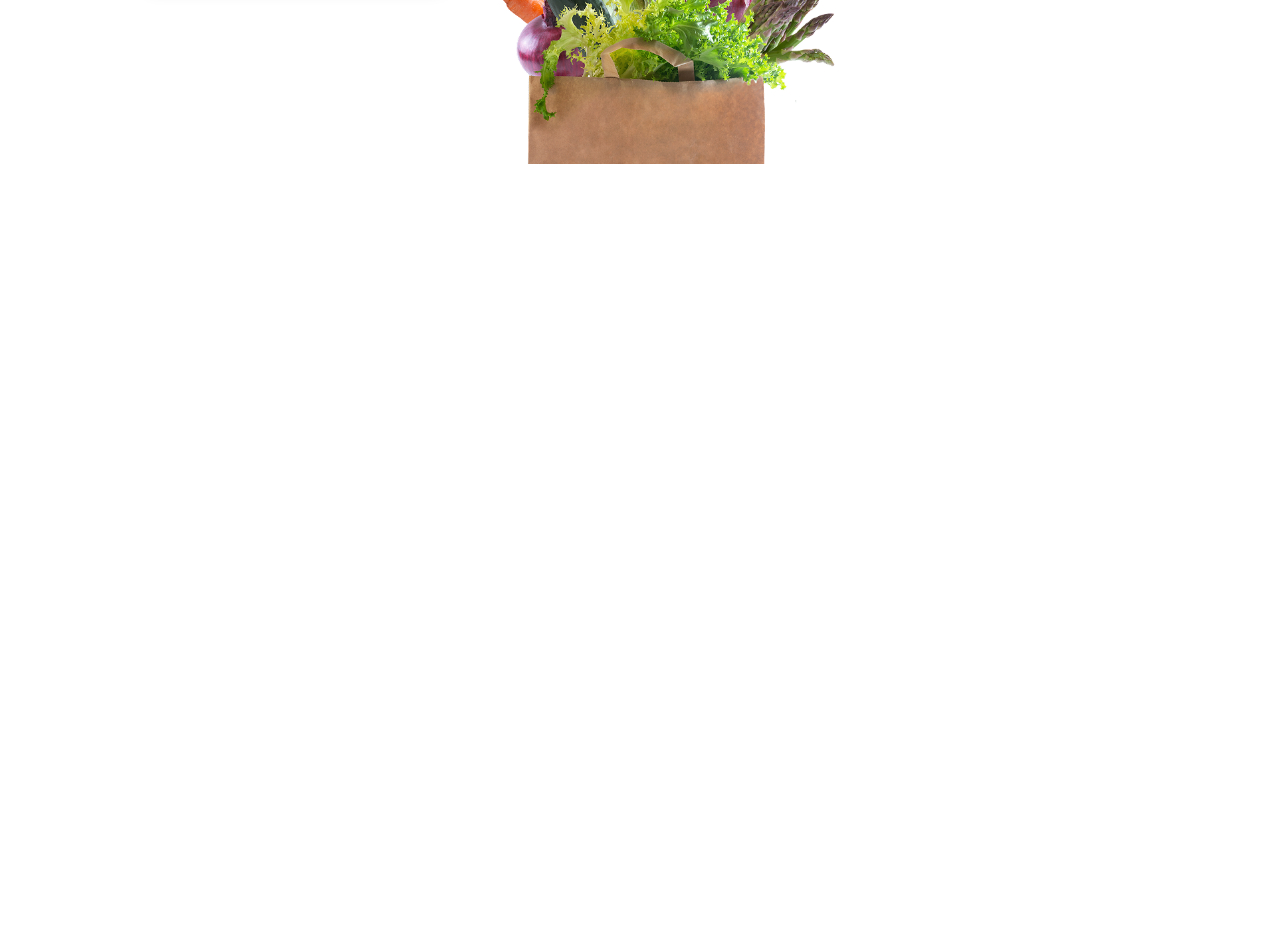
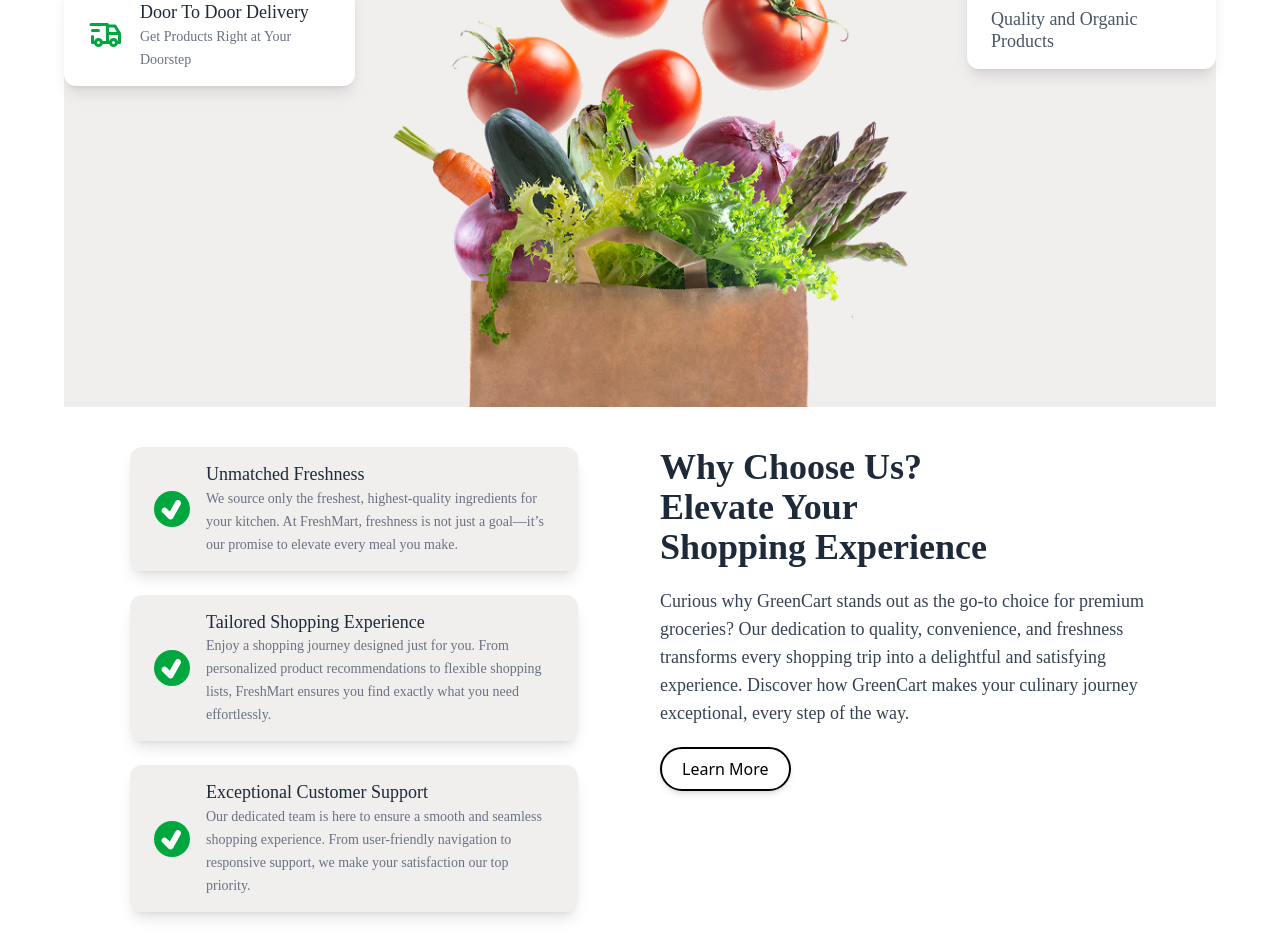
Before and after one commit to mayankkumar8629/VeggieTO, a React (Vite) app in the folder frontend/CustomerModule/: page / in a window 1280 px wide. Shown: the part 438-1390 px from the top of the page. Before the commit the page ends 800 px from the top, so only its background shows below. Built offline with nearby package versions, Linux system fonts and the light colour scheme.

Commit message:
making secondSection

```diff
--- a/frontend/CustomerModule/src/App.jsx
+++ b/frontend/CustomerModule/src/App.jsx
@@ -1,6 +1,7 @@
 import React from 'react';
 import  Navbar from './components/Partials/Navbar';
 import FirstSection from './components/Homepage/FirstSection';
+import { SecondSection } from './components/Homepage/SecondSection';
 
 
 const App = () => {
@@ -8,6 +9,7 @@ const App = () => {
     <div className='h-screen max-w-9/10 justify-center items-center mx-auto '>
       <Navbar/>
       <FirstSection />
+      <SecondSection />
     </div>
   )
 }
--- a/frontend/CustomerModule/src/components/Homepage/FirstSection.jsx
+++ b/frontend/CustomerModule/src/components/Homepage/FirstSection.jsx
@@ -6,8 +6,8 @@ import Fresh from './Utilities/Fresh';
 
 const FirstSection = () => {
     return (
-        <div>
-            <div className='flex justify-evenly text-center items-center font-[Plus-Jakarta-Sans] lg:text-5xl md:text-4xl sm:text-3xl text-2xl text-shadow-lg'>
+        <div className="bg-[#efebebda]">
+            <div className='flex justify-evenly pt-14 text-center items-center font-[Plus-Jakarta-Sans] lg:text-6xl md:text-4xl sm:text-3xl text-2xl text-shadow-lg'>
                 Get Products Right from <br />Farm with Krishi
             </div>
             <div className="flex justify-center">
@@ -18,7 +18,7 @@ const FirstSection = () => {
                     <div className="flex-initial  "><img src={img} className='flex-initial' /></div>
                     <div className="flex-initial "><DeliveryCard /></div>
                 </div>
-                <div className="flex-initial  "><img src={grocery} className='flex-initial h-96 object-bottom' /></div>
+                <div className="flex-initial  "><img src={grocery} className='flex-initial relative bottom-0' /></div>
                 <div className="flex-initial  "><Fresh /></div>
             </div>
 
--- /dev/null
+++ b/frontend/CustomerModule/src/components/Homepage/SecondSection.jsx
@@ -0,0 +1,39 @@
+import React from 'react';
+import TickCard from './Utilities/TickCard';
+
+export const SecondSection = () => {
+    return (
+        <div className="flex flex-col lg:flex-row justify-between items-start gap-10 px-6 py-10">
+            {/* Text Content */}
+
+
+            {/* Tick Cards */}
+            <div className="flex-1 space-y-6">
+                <TickCard
+                    title="Unmatched Freshness"
+                    description="We source only the freshest, highest-quality ingredients for your kitchen. At FreshMart, freshness is not just a goal—it’s our promise to elevate every meal you make."
+                />
+                <TickCard
+                    title="Tailored Shopping Experience"
+                    description="Enjoy a shopping journey designed just for you. From personalized product recommendations to flexible shopping lists, FreshMart ensures you find exactly what you need effortlessly."
+                />
+                <TickCard
+                    title="Exceptional Customer Support"
+                    description="Our dedicated team is here to ensure a smooth and seamless shopping experience. From user-friendly navigation to responsive support, we make your satisfaction our top priority."
+                />
+            </div>
+            <div className="flex-1 space-y-5 flex-col">
+                <h2 className="text-4xl font-bold font-[Plus-Jakarta-Sans] text-gray-800 font-stretch-ultra-expanded">
+                    Why Choose Us? <br />Elevate Your <br />Shopping Experience
+
+                </h2>
+                <p className="text-lg  font-[Plus-Jakarta-Sans] text-gray-700">
+                    Curious why GreenCart stands out as the go-to choice for premium groceries? Our dedication to quality, convenience, and freshness transforms every shopping trip into a delightful and satisfying experience. Discover how GreenCart makes your culinary journey exceptional, every step of the way.
+                </p>
+            <div className="flex-1 space-y-5">
+                <div className="flex-initial "><button className="rounded-full border-2 py-2 px-5 shadow-md hover:shadow-lg transition-all duration-300">Learn More</button></div>
+            </div>
+            </div>
+        </div>
+    );
+};
--- /dev/null
+++ b/frontend/CustomerModule/src/components/Homepage/Utilities/TickCard.jsx
@@ -0,0 +1,20 @@
+import React from 'react';
+import { TiTick } from "react-icons/ti";
+
+const TickCard = ({title, description}) => {
+    return (
+        <div>
+            <div className='flex items-center gap-4 max-w-md mx-auto bg-[#efebebda] shadow-lg hover:shadow-xl transition-all duration-300 rounded-xl py-4 px-6 font-[Plus-Jakarta-Sans]'>
+                <div className='text-white bg-green-600 rounded-full text-4xl'>
+                    <TiTick />
+                </div>
+                <div className='text-gray-800 text-base sm:text-lg font-medium leading-tight'>
+                    {title} <br />
+                    <span className="text-sm text-gray-500">{description}</span>
+                </div>
+            </div>
+        </div>
+    )
+}
+
+export default TickCard;
--- a/frontend/CustomerModule/src/components/Partials/Navbar.jsx
+++ b/frontend/CustomerModule/src/components/Partials/Navbar.jsx
@@ -9,7 +9,7 @@ const Navbar = () => {
   return (
     <>
     <div className="flex justify-around items-center ">
-        <div className="flex-intial grow-3 w-12"> <img className='h-1/5' src={logo} /> </div>
+        <div className="flex-intial grow-3 w-12 md:w-10 sm:w-8"> <img className='h-auto w-full' src={logo} /> </div>
         <div className=" hidden sm:flex items-center grow-7 justify-start space-x-5 font-[Plus-Jakarta-Sans] text-lg">
             <a className='flex-initial ' href="#">Home</a>
             <a className='flex-initial ' href="">About us</a>
```
